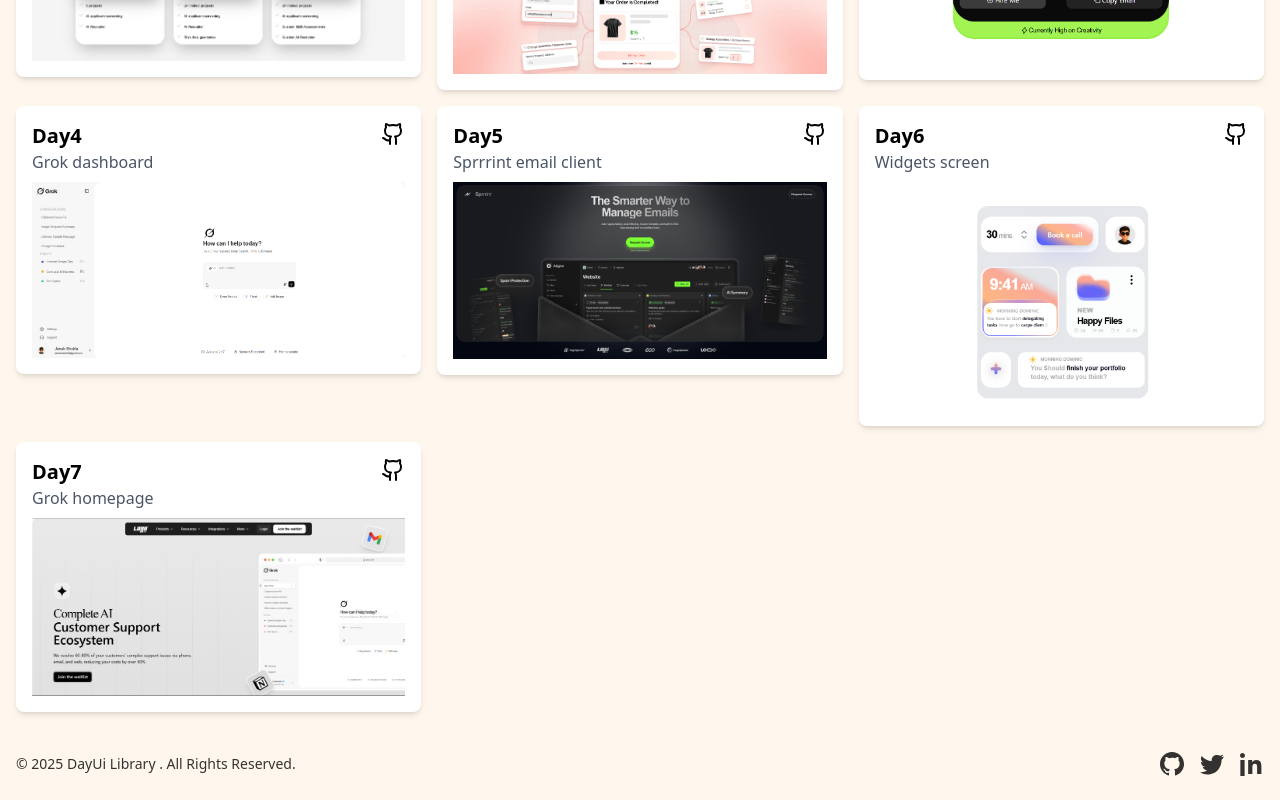
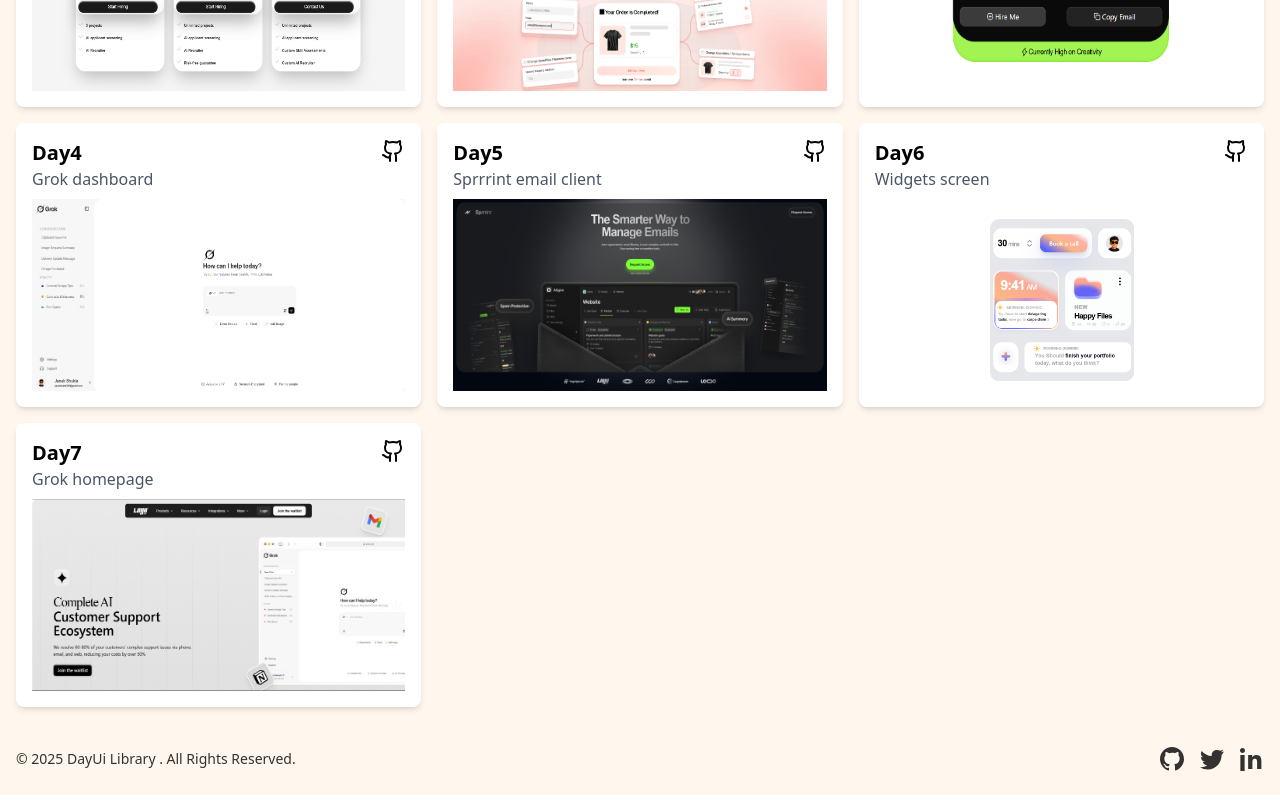
Before and after one commit to janakshukla/Dayui, a React (Vite) app: page / in a window 1280 px wide. Shown: the part 1009-1809 px from the top of the page. Built offline with nearby package versions, Linux system fonts and the light colour scheme.

Commit message:
fix: adjust image styling in Home component for better responsiveness

```diff
--- a/src/Pages/Home.tsx
+++ b/src/Pages/Home.tsx
@@ -91,7 +91,7 @@ const Home = () => {
               <div className="bg-white hover:bg-gradient-to-r  from-[#C145FF]/20 to-[#1FDDF2]/20 p-4 rounded-lg shadow-md hover:shadow-lg transition-shadow duration-300">
                 <h3 className="text-xl font-semibold">{day.title}</h3>
                 <p className="text-gray-600">{day.description}</p>
-                <img className="mt-2" src={day.image} alt={day.title} />
+                <img className="mt-2 md:h-48 mx-auto " src={day.image} alt={day.title} />
               </div>
             </Link>
             </div>
```
